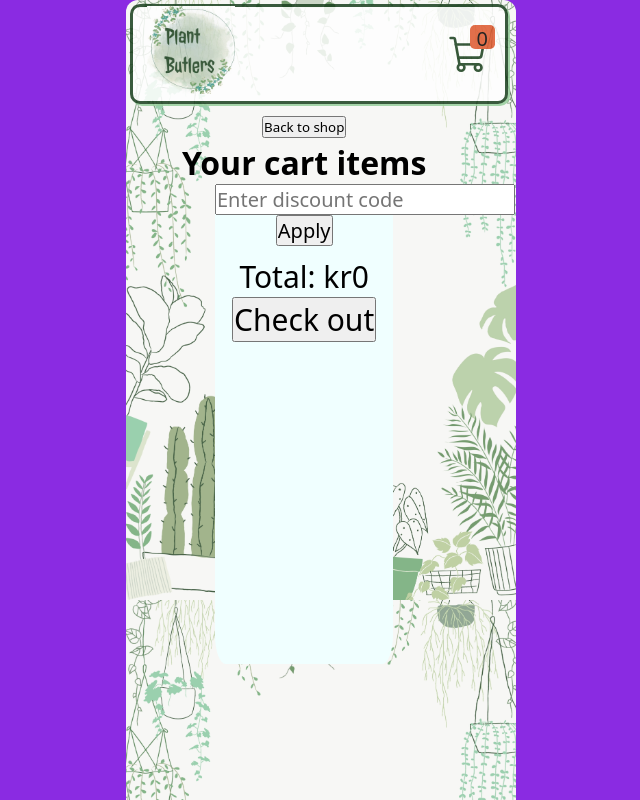
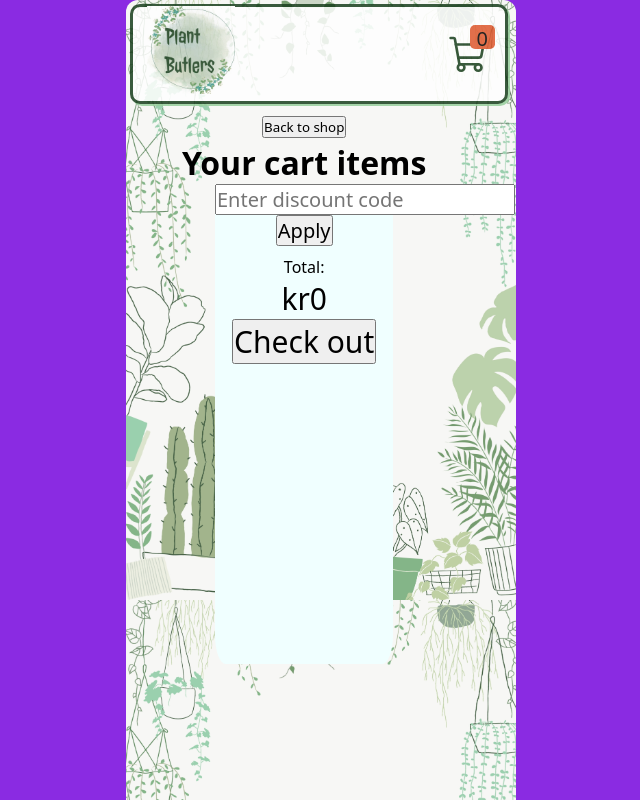
Before and after one commit to millalinden/Plant-Butler, a React (Vite) app: page /CartPage in a window 1280 px wide. Shown: the top 800 px of the page, without its empty margins (506-1146 px from the left). Built offline with nearby package versions, Linux system fonts and the light colour scheme; a web font is replaced by a local one.

Commit message:
added the discounted price logic and also the Page now refreshes when checkout is clicked so the cart will be empty after checkout

```diff
--- a/src/Pages/CartPage/CartPage.jsx
+++ b/src/Pages/CartPage/CartPage.jsx
@@ -13,8 +13,13 @@ const CartPage = () => {
   const handleClick = () => {
     const discountMessage = document.querySelector(".discountMessage");
     const textBox = document.querySelector(".discountPrompt");
+    const Price = document.querySelector(".total");
+    const discountedTotal = document.querySelector(".discountedTotal");
+
     if (textBox.value !== "") {
       discountMessage.textContent = "applied successfully";
+      discountedTotal.textContent = `kr${Math.floor(totalAmount * 0.8)}`;
+      Price.style.textDecoration = "line-through";
     }
   };
 
@@ -22,7 +27,7 @@ const CartPage = () => {
     <div className="cart">
       <div>
         <Link to="/Shop">
-        <button>Back to shop</button>
+          <button>Back to shop</button>
         </Link>
       </div>
       <div>
@@ -77,11 +82,13 @@ const CartPage = () => {
         </div>
         <div className="discountMessage"></div>
         <div className="totalCounter">
-          <p className="total">Total: kr{totalAmount}</p>
+          <p>Total:</p>
+          <p className="total"> kr{totalAmount}</p>
+          <p className="discountedTotal"></p>
         </div>
         <div className="btnContainer">
           <link rel="stylesheet" href="" />
-          <button className="checkOutBtn">
+          <button className="checkOutBtn" onClick={"window.location.reload()"}>
             <Link className="link" to="/CheckoutPage">
               Check out
             </Link>
```
